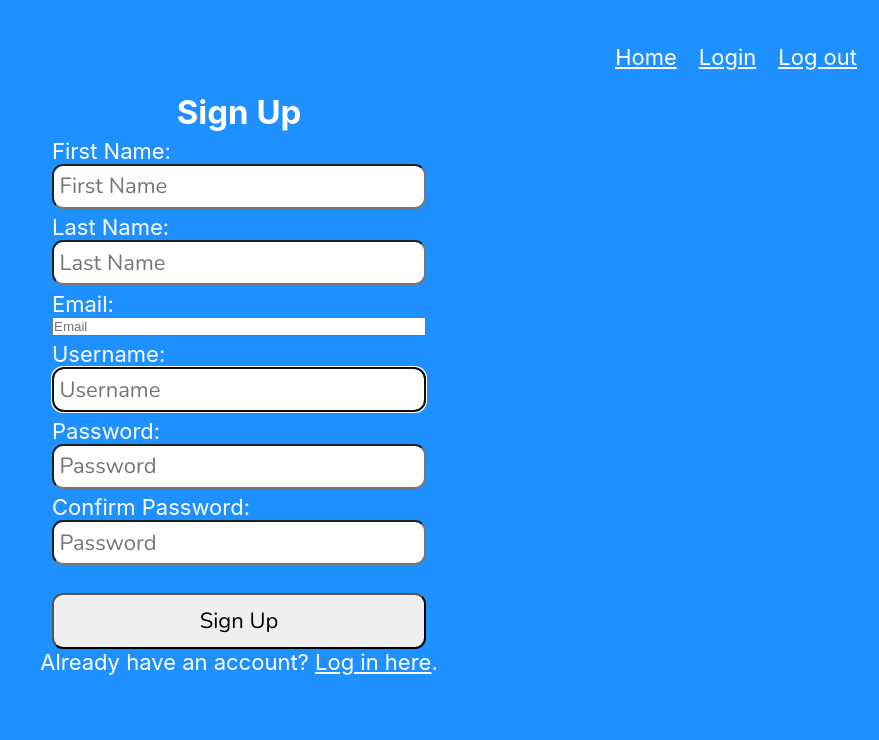
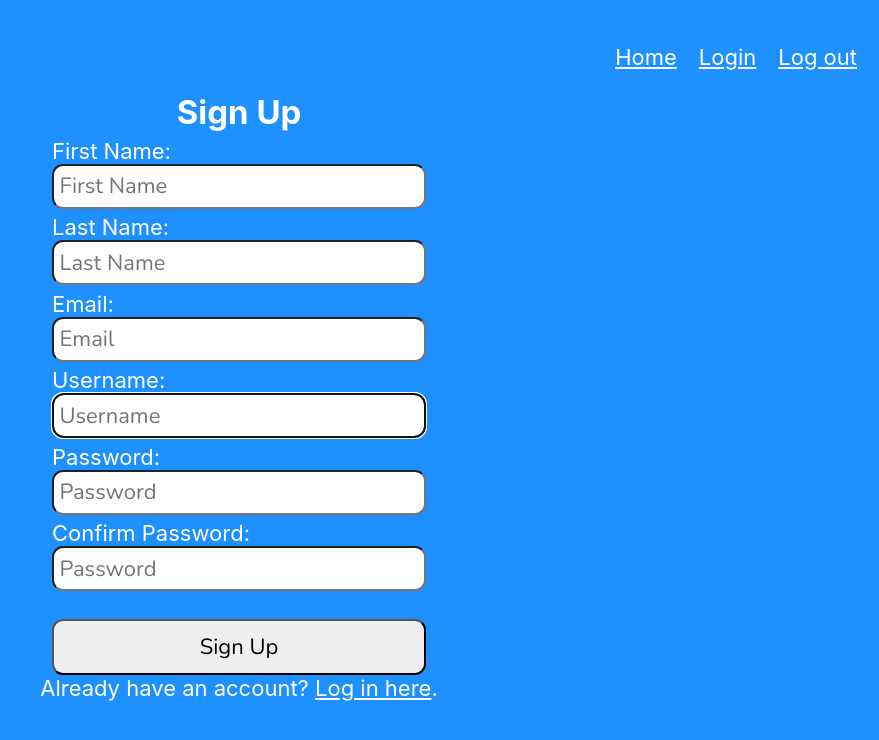
Before and after one commit to imasharc/ShaReCon, a React (Create React App) app in the folder frontend/: page /signup in a window 1280 px wide. Shown: the top 740 px of the page, without its empty margins (401-1280 px from the left). Built offline with nearby package versions, Linux system fonts and the light colour scheme.

Commit message:
add input type of email to styling

```diff
--- a/frontend/src/styles/SignupForm.css
+++ b/frontend/src/styles/SignupForm.css
@@ -43,6 +43,7 @@ a, a:visited {
 
 input[type="text"],
 input[type="password"],
+input[type="email"],
 button,
 textarea {
   font-family: 'Nunito', sans-serif;
```
